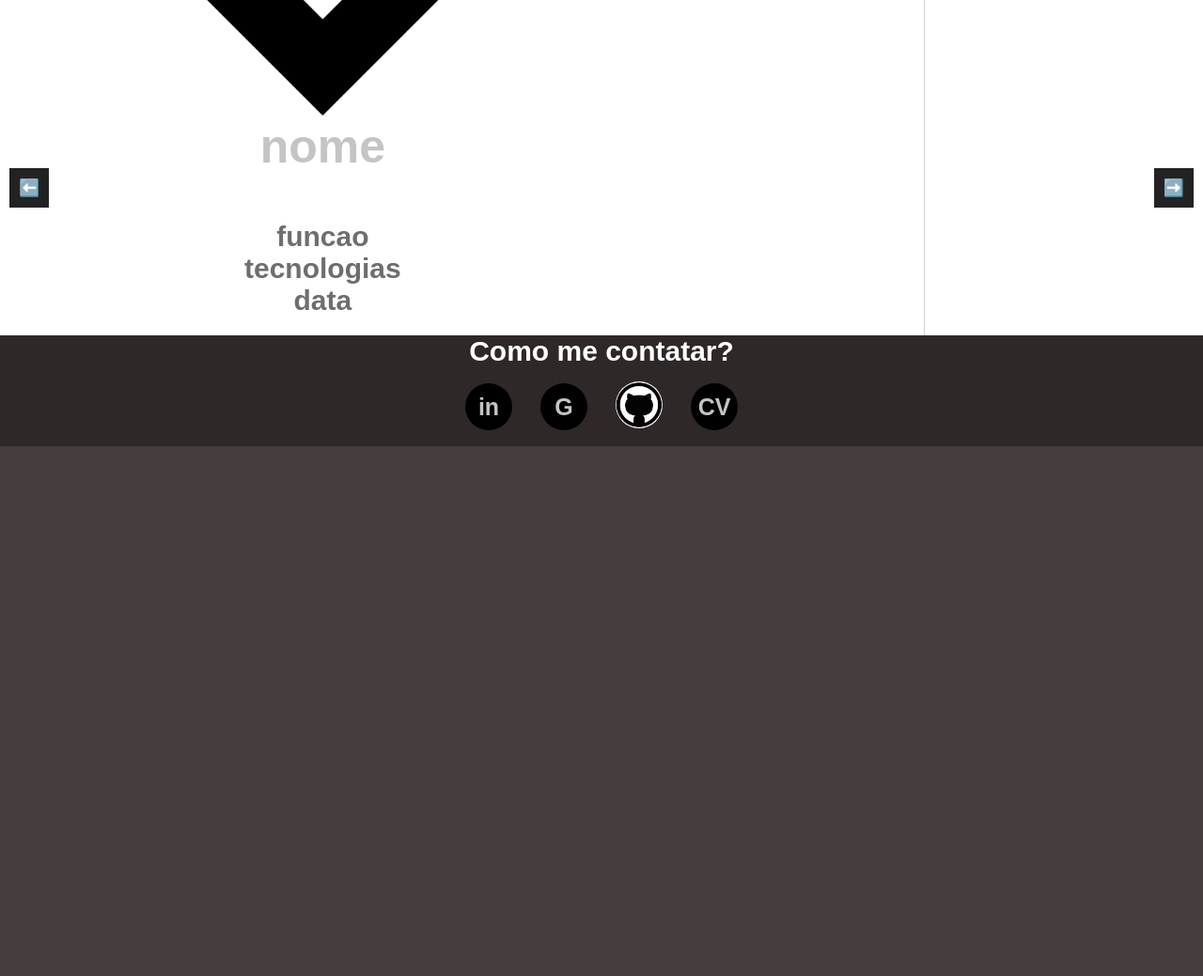
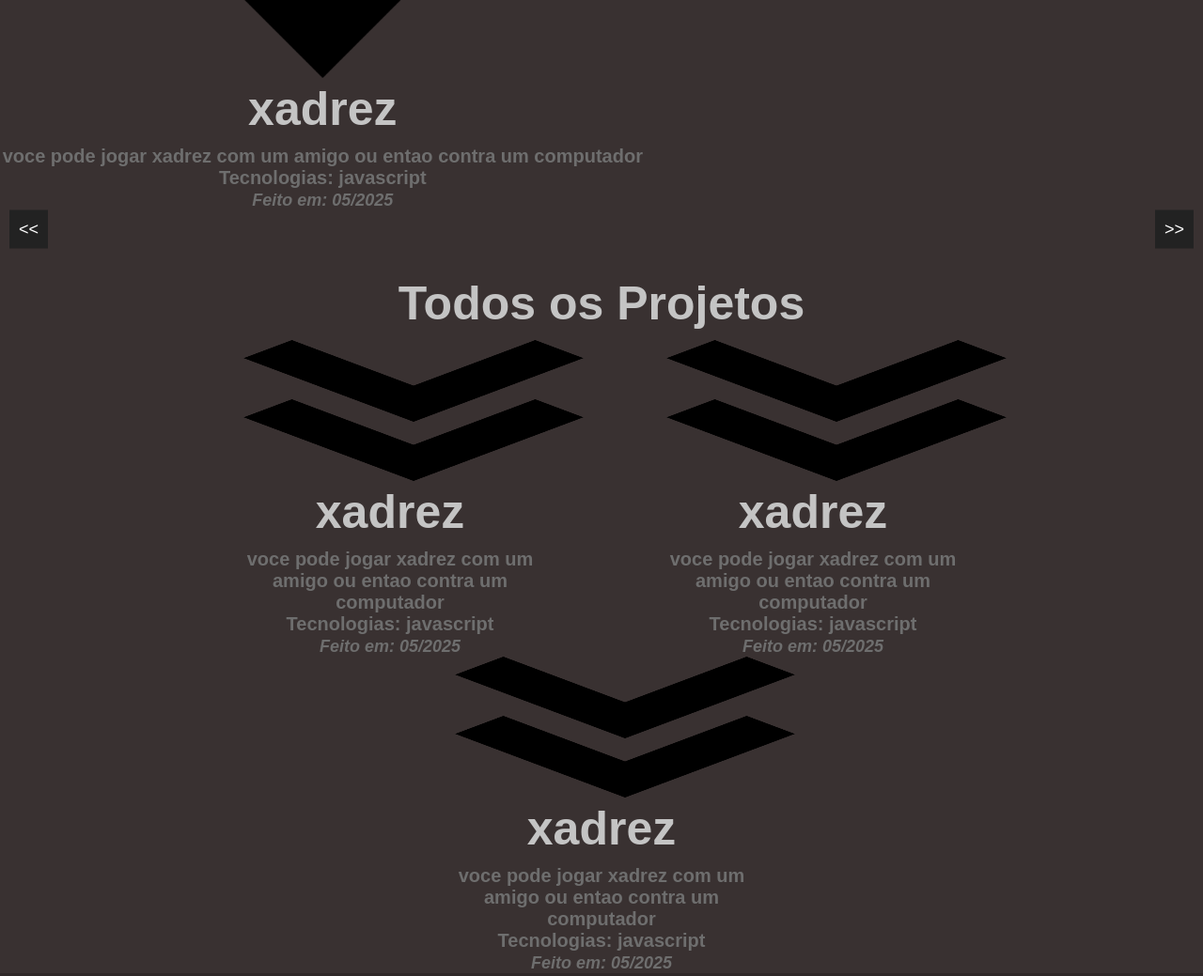
Before and after one commit to PedroStabach/portfolio, a plain HTML site: page home.html in a window 1280 px wide. Shown: the part 1800-2839 px from the top of the page at 94% size. Before the commit the page ends 2275 px from the top, so only its background shows below. Drawn offline with Linux system fonts and the light colour scheme.

Commit message:
slider pronto

```diff
--- a/BD.json
+++ b/BD.json
@@ -1,26 +1,26 @@
 [
     {
         "img" : "duas-setas-para-baixo.png",
-        "nome" : "nome",
-        "funcao" : "funcao",
-        "tecnologias" : "tecnologias",
-        "data" : "data"
+        "nome" : "xadrez",
+        "funcao" : "voce pode jogar xadrez com um amigo ou entao contra um computador",
+        "tecnologias" : "javascript",
+        "data" : "05/2025"
 
     },
     {
         "img" : "duas-setas-para-baixo.png",
-        "nome" : "nome",
-        "funcao" : "funcao",
-        "tecnologias" : "tecnologias",
-        "data" : "data"
+        "nome" : "xadrez",
+        "funcao" : "voce pode jogar xadrez com um amigo ou entao contra um computador",
+        "tecnologias" : "javascript",
+        "data" : "05/2025"
 
     },
     {
         "img" : "duas-setas-para-baixo.png",
-        "nome" : "nome",
-        "funcao" : "funcao",
-        "tecnologias" : "tecnologias",
-        "data" : "data"
+        "nome" : "xadrez",
+        "funcao" : "voce pode jogar xadrez com um amigo ou entao contra um computador",
+        "tecnologias" : "javascript",
+        "data" : "05/2025"
 
     }
 ]
--- a/app.js
+++ b/app.js
@@ -15,8 +15,8 @@ async function carregarSlides() {
     slide.innerHTML = `<img src="img/${item.img}" alt="" style="width: 400px;">
         <h1>${item.nome}</h1>
         <h2>${item.funcao}</h2>
-        <h2>${item.tecnologias}</h2>
-        <h2>${item.data}</h2>`;
+        <h2>Tecnologias: ${item.tecnologias}</h2>
+        <h2><i>Feito em: ${item.data}</i></h2>`;
     slider.appendChild(slide);
   });
 
@@ -59,3 +59,23 @@ document.getElementById('next').addEventListener('click', () => {
 });
 
 carregarSlides();
+
+async function todosProjetos() {
+  const resposta = await fetch('BD.json');
+  const dados = await resposta.json();
+  totalProjetos = dados.length;
+
+  const container = document.getElementById('lista');
+  dados.forEach(item => {
+    const div = document.createElement('div');
+    div.className = 'item';
+    div.innerHTML = `<img src="img/${item.img}" alt="" style="width: 400px;">
+        <h1>${item.nome}</h1>
+        <h2>${item.funcao}</h2>
+        <h2>Tecnologias: ${item.tecnologias}</h2>
+        <h2><i>Feito em: ${item.data}</i></h2>`;
+        container.appendChild(div);
+  });
+
+}
+todosProjetos();
--- a/home.html
+++ b/home.html
@@ -16,11 +16,11 @@
 
                 </li>
                 <li>
-                    <a href=""><h2>Projetos</h2> </a>
+                    <a href="#projetos"><h2>Projetos</h2> </a>
 
                 </li>
                 <li>
-                    <a href=""><h2>Contato</h2></a>
+                    <a href="#contato"><h2>Contato</h2></a>
 
                 </li>
                 <li>
@@ -117,19 +117,22 @@
     </aside>
 
     <aside>
-        <div class="projectArea">
+        <div class="projectArea" id="projetos">
             <h1>Projetos</h1>
             <div class="slider-container">
                 <div id="slider" class="slider">
                   <!-- Slides serão adicionados aqui via JS -->
                 </div>
-                <button id="prev">⬅️</button>
-                <button id="next">➡️</button>
+                <button id="prev"><<</button>
+                <button id="next">>></button>
               </div>
-
+              <h1 id="espaco">Todos os Projetos</h1>
+              <div id="lista">
+                    <div class="projetos"></div>
+              </div>
         </div>
     </aside>
-    <footer>
+    <footer id="contato">
         <h2>Como me contatar?
         </h2>
         <nav>
--- a/style.css
+++ b/style.css
@@ -116,6 +116,7 @@ h2 {
 /*FOOTER*/
 footer {
     background-color: #2f2828;
+    height: 120px;
 }
 footer nav ul li a img {
     background-color: black;
@@ -253,17 +254,27 @@ h4 {
     min-width: 100%;
     box-sizing: border-box;
     padding: 20px;
-    background-color: #ffff;
   }
 
 .projectArea {
     width: 100%;
     background-color: #393131;
 }
-
+.projectArea h1 {
+    margin: 0;
+    padding: 0;
+    margin-bottom: 10px;
+}
+.projectArea h2 {
+    font-size: 20px;
+}
+.projectArea i {
+    color: #6e6e6e;
+    font-size: 18px;
+}
 button {
     position: absolute;
-    top: 250%;
+    bottom: calc((100vh)+ 120px);
     transform: translateY(-50%);
     background: #222;
     color: white;
@@ -280,3 +291,19 @@ button {
   #next {
     right: 10px;
   }
+#espaco {
+    margin-top: 50px;
+}
+#lista {
+    display: flex;
+    flex-wrap: wrap;
+    justify-content: center;
+}
+#lista .item {
+    margin-left: 50px;
+    margin-right: 50px;
+    width: 350px;
+}
+#lista .item img {
+    height: 150px;
+}
```
